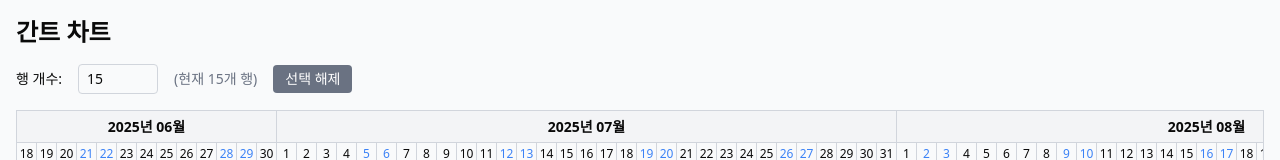
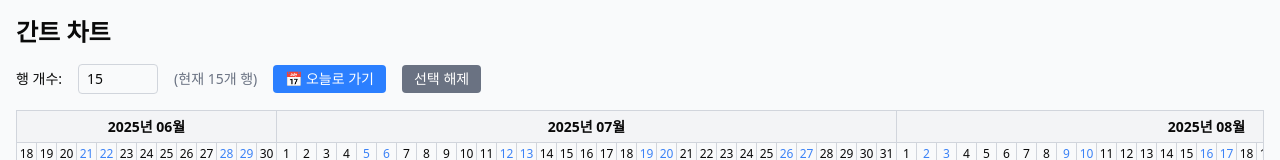
Before and after one commit to knu9910/nu-gantt, a Next.js app: page / in a window 1280 px wide. Shown: the top 160 px of the page. Built offline with nearby package versions, Linux system fonts and the light colour scheme; no server answers.

Commit message:
feat: 오늘로가기 버튼 제작

```diff
--- a/src/_components/gantt-chart.tsx
+++ b/src/_components/gantt-chart.tsx
@@ -23,6 +23,7 @@ import {
   clearColumnSelection,
   clearMonthSelection,
 } from "../_utils/selection-utils";
+import { scrollToToday } from "../_utils/scroll-utils";
 
 // Component imports
 import { GanttHeader } from "./gantt-header";
@@ -274,6 +275,15 @@ export const GanttChart: React.FC = () => {
         />
         <span className="text-sm text-gray-500">(현재 {rows.length}개 행)</span>
 
+        {/* 오늘로 가는 버튼 */}
+        <button
+          onClick={() => scrollToToday(ganttRef, dates)}
+          className="px-3 py-1 bg-blue-500 text-white text-sm rounded hover:bg-blue-600 flex items-center gap-1"
+          title="오늘 날짜로 이동"
+        >
+          📅 오늘로 가기
+        </button>
+
         {/* 선택 해제 버튼 */}
         <button
           onClick={clearAllSelections}
--- a/src/_utils/scroll-utils.ts
+++ b/src/_utils/scroll-utils.ts
@@ -8,6 +8,7 @@ import {
   CELL_HEIGHT,
   SCROLL_DELAY,
 } from "../_constants/gantt-constants";
+import { format } from "date-fns";
 
 /**
  * 특정 태스크 위치로 스크롤
@@ -72,3 +73,27 @@ export const scrollToDragArea = (
 
   scrollToCell(ganttRef, centerRow, centerCol);
 };
+
+/**
+ * 오늘 날짜로 스크롤
+ */
+export const scrollToToday = (
+  ganttRef: React.RefObject<HTMLDivElement | null>,
+  dates: string[]
+) => {
+  if (!ganttRef.current) return;
+
+  const today = format(new Date(), "yyyy-MM-dd"); // YYYY-MM-DD 형식
+  const todayIndex = dates.indexOf(today);
+
+  if (todayIndex === -1) return; // 오늘 날짜가 범위에 없으면 스크롤하지 않음
+
+  const scrollLeft = todayIndex * CELL_WIDTH;
+
+  setTimeout(() => {
+    ganttRef.current?.scrollTo({
+      left: scrollLeft,
+      behavior: "smooth",
+    });
+  }, SCROLL_DELAY);
+};
```
